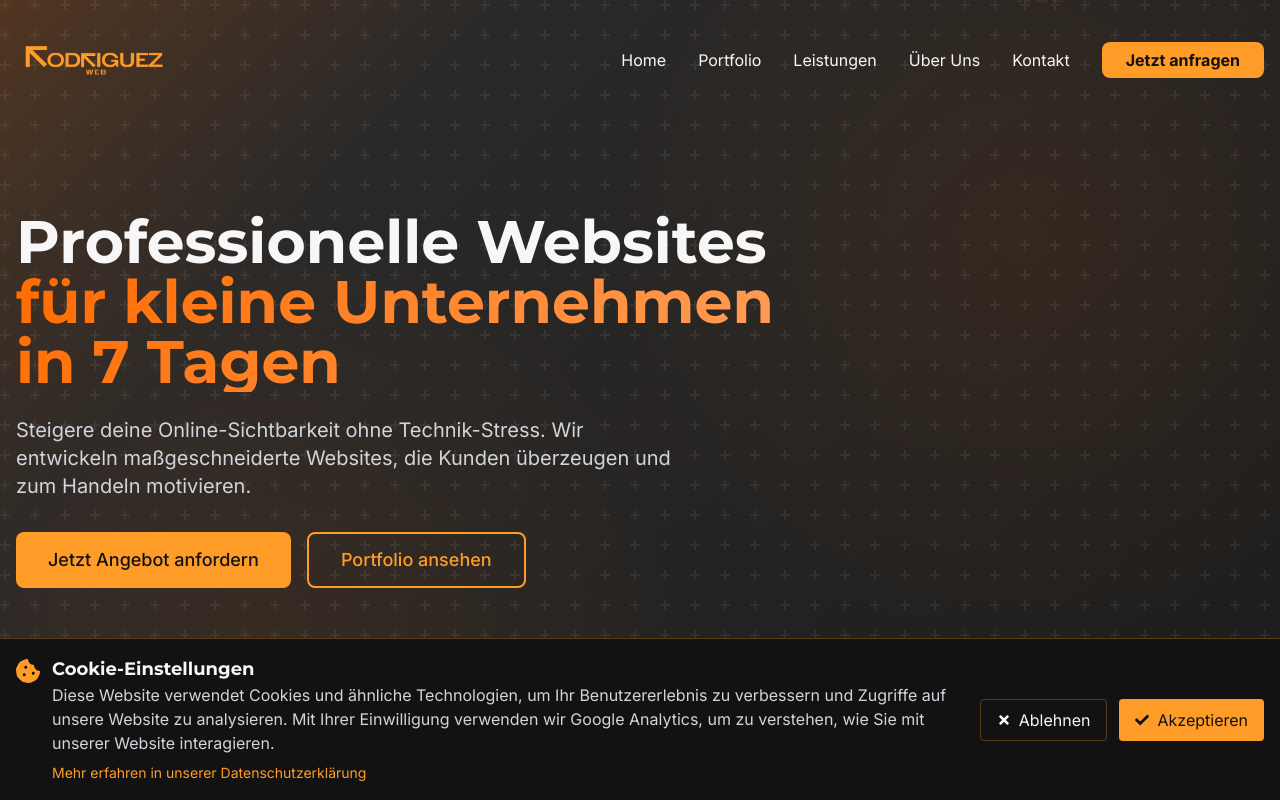
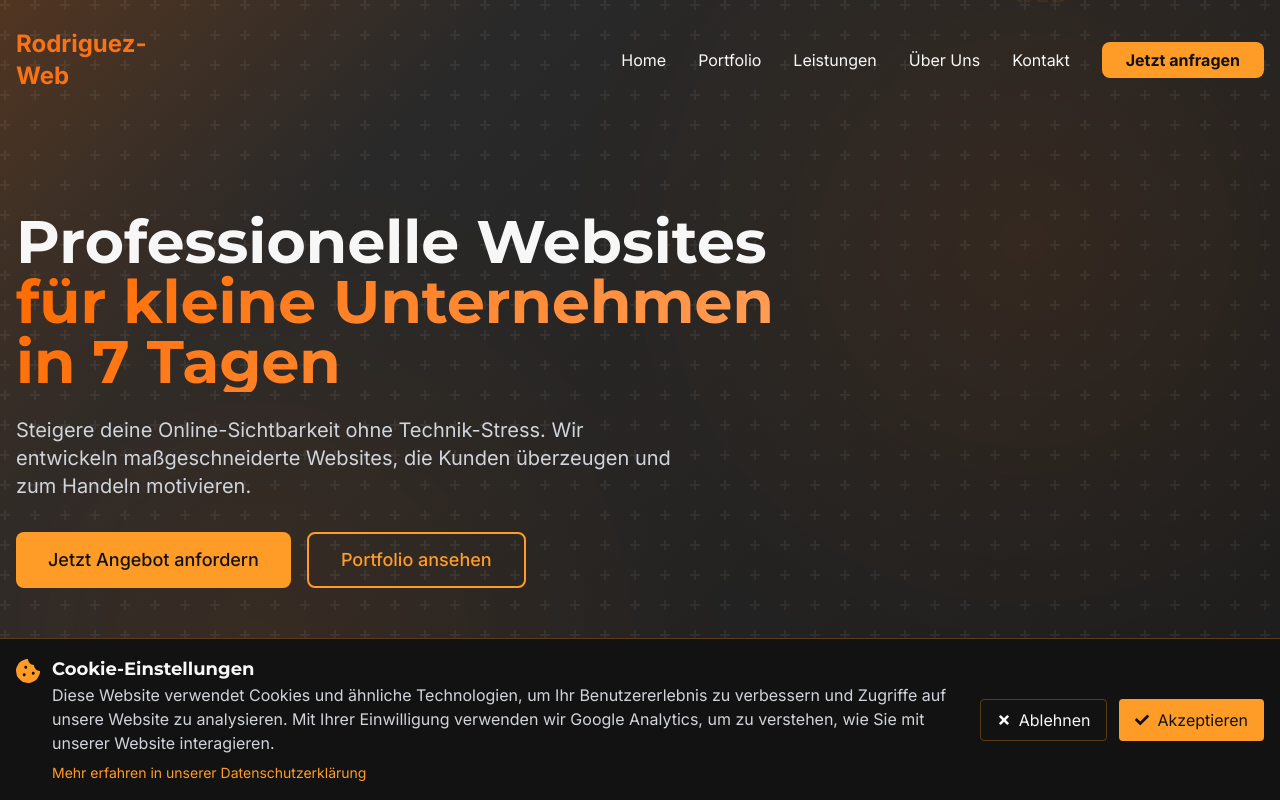
Before and after one commit to Rodriguez-Diego-web/web, a Next.js app: page / in a window 1280 px wide. Shown: the top 800 px of the page. Built offline with nearby package versions, Linux system fonts and the light colour scheme.

Commit message:
Replace image logo with text logo temporarily while DNS propagates

```diff
--- a/src/components/layout/Header.tsx
+++ b/src/components/layout/Header.tsx
@@ -2,7 +2,6 @@
 
 import { useState, useEffect } from 'react';
 import Link from 'next/link';
-import Image from 'next/image';
 import Navigation from '@/components/layout/Navigation';
 import { motion } from 'framer-motion';
 
@@ -45,20 +44,20 @@ const Header = () => {
             transition={{ type: "spring", stiffness: 300, damping: 15 }}
             whileHover={{ scale: 1.05 }}
           >
+            {/* Temporäres Text-Logo während DNS-Propagation */}
+            <div className="flex items-center justify-center h-full w-full">
+              <span className="text-2xl font-bold text-orange-500">Rodriguez-Web</span>
+            </div>
+
+            {/* Logo-Bild wird wieder aktiviert, sobald DNS-Propagation abgeschlossen ist
             <Image
               src="/images/logo-new.png"
               alt="Rodriguez-Web Logo"
               fill
               className="object-contain"
-              onError={(e) => {
-                // Fallback wenn das Bild nicht geladen werden kann
-                const target = e.target as HTMLElement;
-                if (target.parentElement) {
-                  target.parentElement.innerHTML = '<div class="text-2xl font-bold text-orange-500">Rodriguez-Web</div>';
-                }
-              }}
               priority
             />
+            */}
           </motion.div>
         </Link>
 
```
